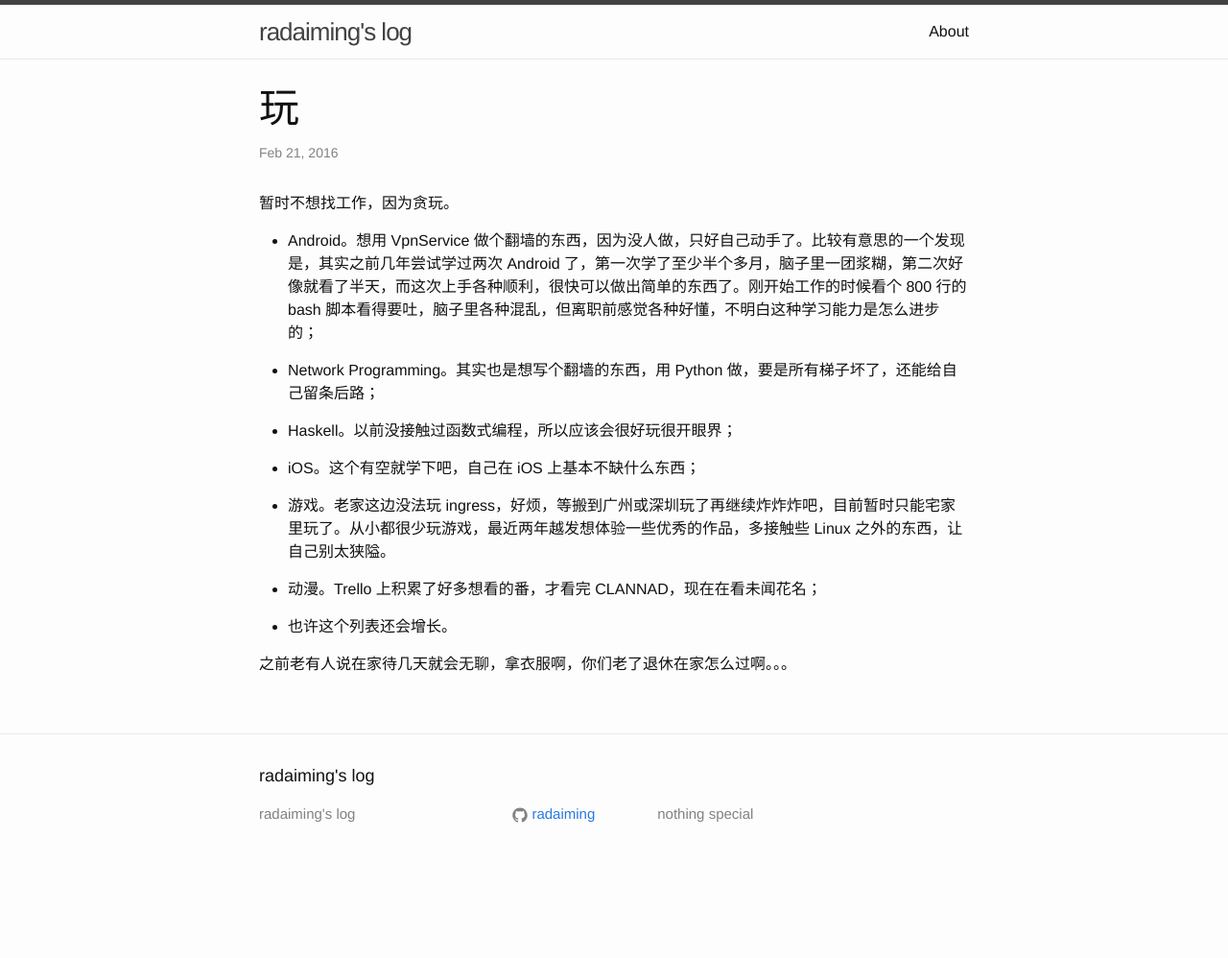
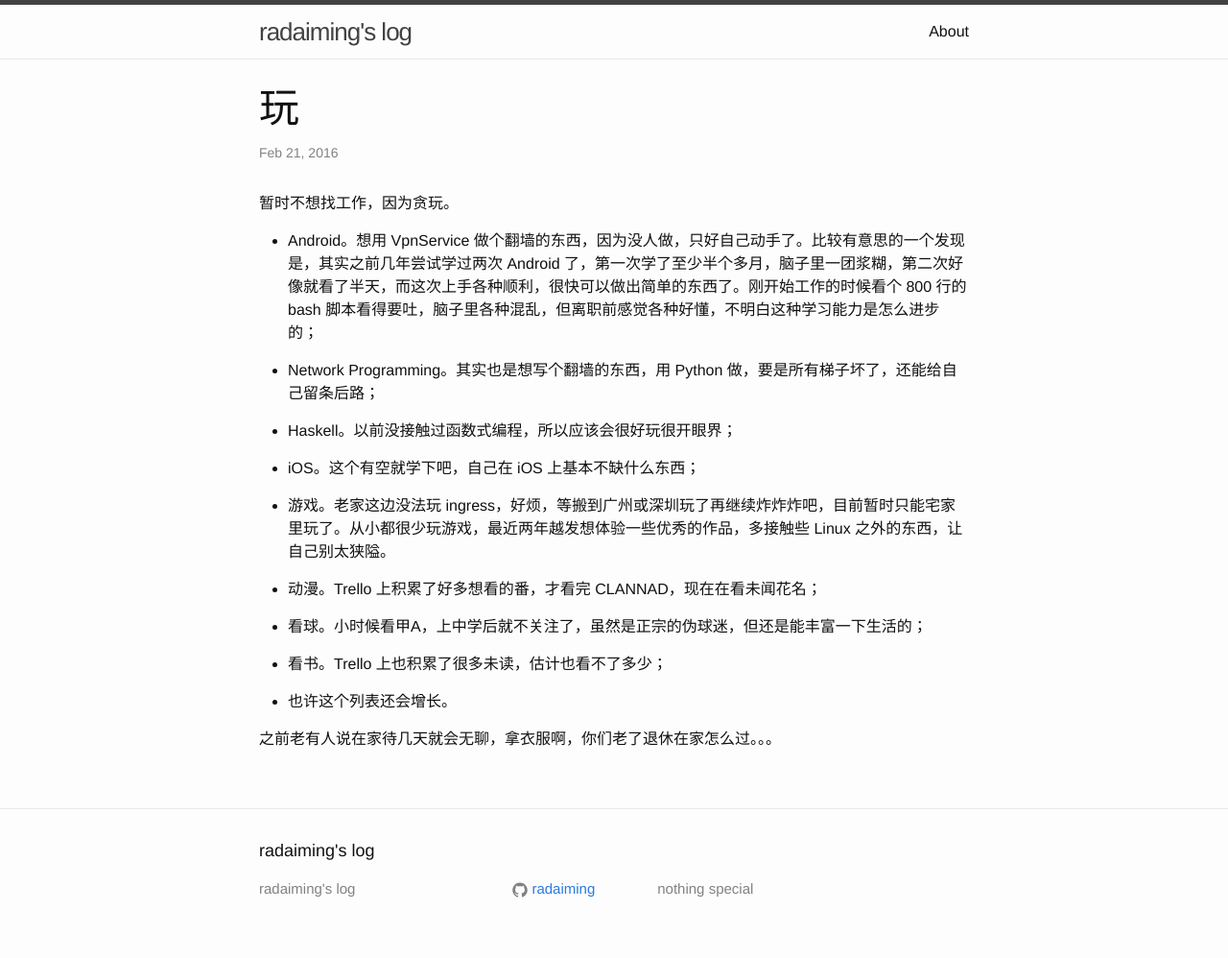
Before and after one commit to radaiming/radaiming.github.io, a Jekyll site: the page built from _posts/2016-02-21-play.md, in a window 1280 px wide. Shown: the whole page at 96% size. Built offline with Jekyll 4.4.1, drawn with Linux system fonts in a browser that asks for light colours; before the commit the page ends 920 px from its top, so only the background shows below that.

Commit message:
Modify post

```diff
--- a/_posts/2016-02-21-play.md
+++ b/_posts/2016-02-21-play.md
@@ -18,6 +18,10 @@ categories: life
 
 * 动漫。Trello 上积累了好多想看的番，才看完 CLANNAD，现在在看未闻花名；
 
+* 看球。小时候看甲A，上中学后就不关注了，虽然是正宗的伪球迷，但还是能丰富一下生活的；
+
+* 看书。Trello 上也积累了很多未读，估计也看不了多少；
+
 * 也许这个列表还会增长。
 
-之前老有人说在家待几天就会无聊，拿衣服啊，你们老了退休在家怎么过啊。。。
+之前老有人说在家待几天就会无聊，拿衣服啊，你们老了退休在家怎么过。。。
```
